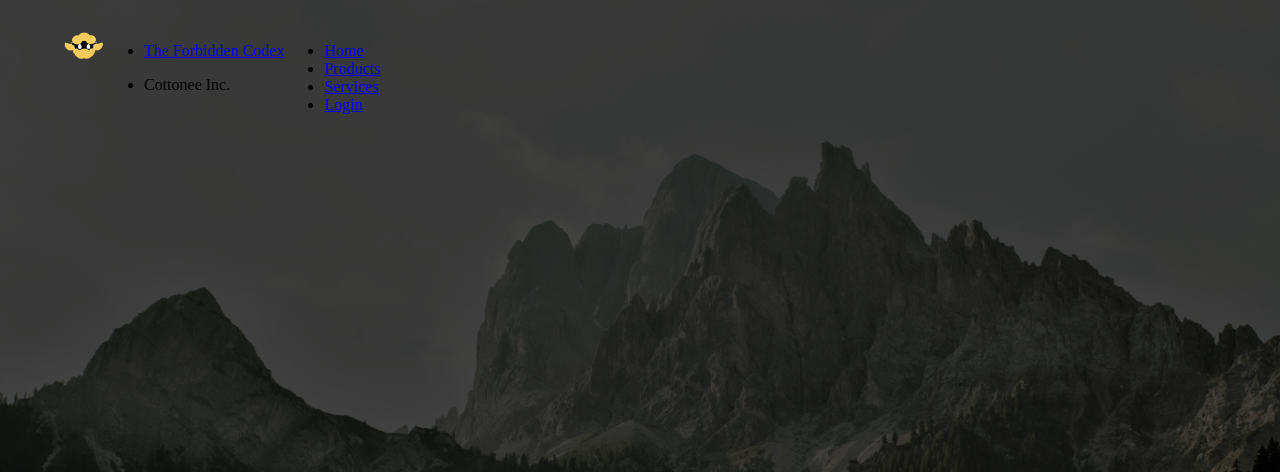
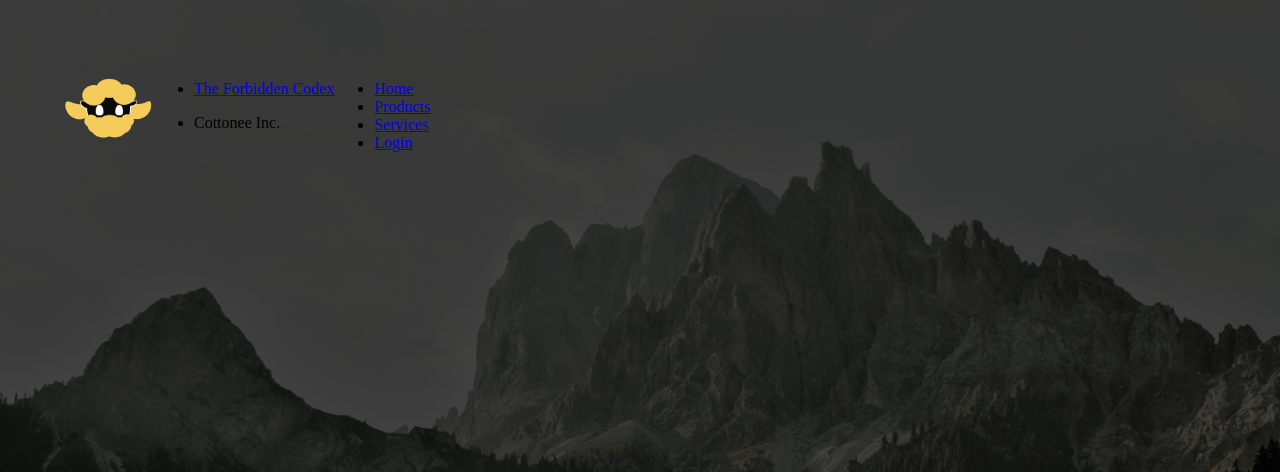
Before and after one commit to a-manalo/AD-Final-Project, a PHP site: page / in a window 1280 px wide. Shown: the top 472 px of the page. Run offline with PHP 8.4, Linux system fonts and the light colour scheme.

Commit message:
refractor(main.css): Adjust padding in navbar container and adjusted width in logo img

```diff
--- a/assets/css/main.css
+++ b/assets/css/main.css
@@ -28,9 +28,9 @@ body {
 
 .navbar .container {
   display: flex;
-  padding: 2% 5%;
+  padding: 5% 5%;
 }
 
 .navbar .container .logo img {
-  width: 40px;
+  width: 90px;
 }
```
